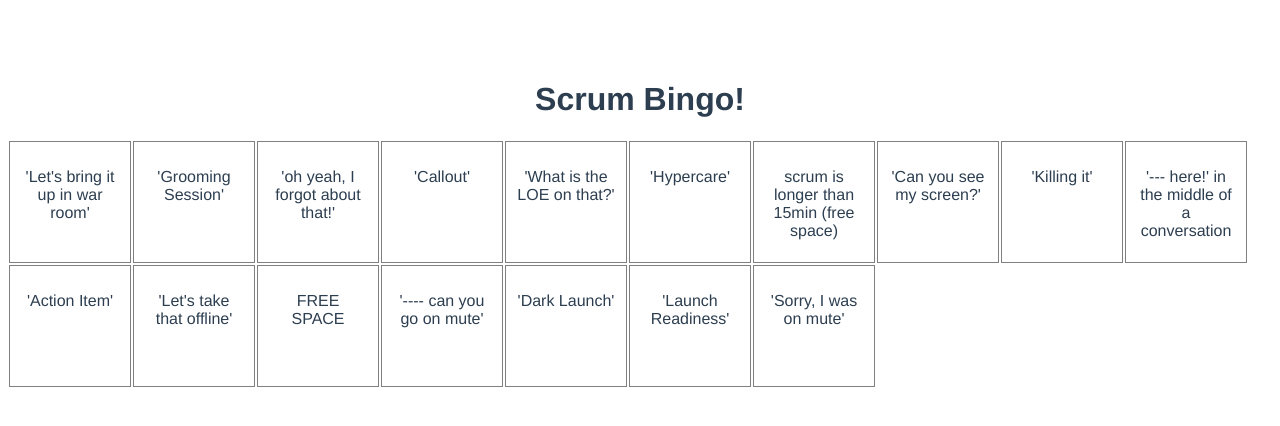
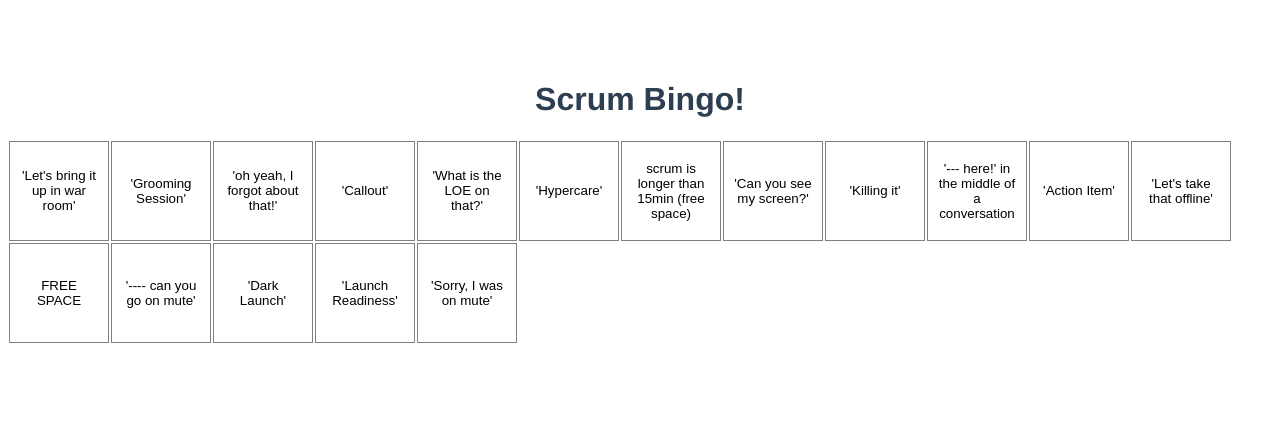
Before and after one commit to jsonpoindexter/meeting-bingo, a Vue app: page / in a window 1280 px wide. Shown: the top 426 px of the page. Built offline with nearby package versions, Linux system fonts and the light colour scheme.

Commit message:
Make Boxes use buttons > divs

```diff
--- a/src/components/GameSheet/Box.vue
+++ b/src/components/GameSheet/Box.vue
@@ -1,7 +1,7 @@
 <template>
-  <div class="box">
-    <p>{{ label }}</p>
-  </div>
+  <button class="box">
+    {{ label }}
+  </button>
 </template>
 
 <script lang="ts">
@@ -19,5 +19,7 @@ export default class Box extends Vue {
   border: 1px solid grey;
   margin: 1px;
   padding: 10px;
+  background: none;
+  outline: none;
 }
 </style>
```
